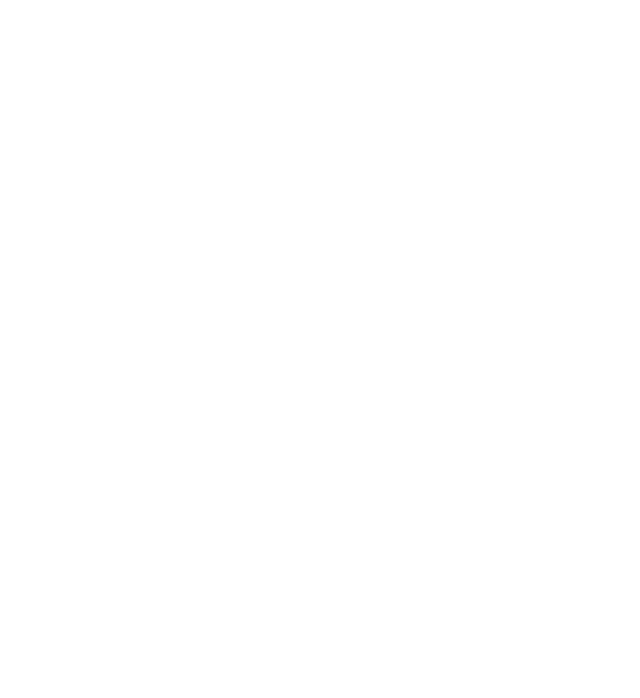
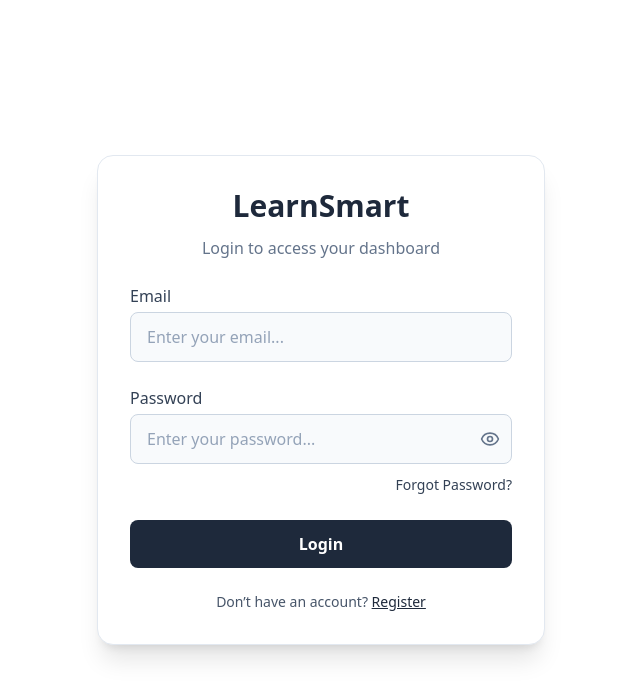
Before and after one commit to Jeionee/DC08-AI-Learning-Insight, a React (Vite) app in the folder fe/: page /login in a window 1280 px wide. Before the commit this address had no page. Shown: the top 698 px of the page, without its empty margins (319-959 px from the left). Built offline with nearby package versions, Linux system fonts and the light colour scheme.

Commit message:
menambahkan fitur login

```diff
--- a/fe/src/App.jsx
+++ b/fe/src/App.jsx
@@ -1,13 +1,16 @@
 import React, { useState, useEffect } from "react";
-import { BrowserRouter, Routes, Route } from "react-router-dom";
+import { BrowserRouter, Routes, Route, Navigate } from "react-router-dom";
 
 import DashboardLayout from "./layout/DashboardLayout";
 import Dashboard from "./components/Dashboard";
 import Profile from "./pages/Profile";
+import Login from "./pages/LoginPage";
 
 const App = () => {
   const [learningData, setLearningData] = useState(null);
+  const [isLoggedIn, setIsLoggedIn] = useState(false);
 
+  // Simulasi data (mock)
   useEffect(() => {
     const mockData = {
       user: {
@@ -107,17 +110,38 @@
   return (
     <BrowserRouter>
       <Routes>
+
+        {/* LOGIN */}
+        <Route
+          path="/login"
+          element={
+            isLoggedIn ? (
+              <Navigate to="/dashboard" replace />
+            ) : (
+              <Login onLogin={() => setIsLoggedIn(true)} />
+            )
+          }
+        />
+
+        {/* PROTECTED ROUTES */}
         <Route
           path="/"
-          element={<DashboardLayout student={learningData.user} />}
+          element={
+            isLoggedIn ? (
+              <DashboardLayout
+                student={learningData.user}
+                onLogout={() => setIsLoggedIn(false)}
+              />
+            ) : (
+              <Navigate to="/login" replace />
+            )
+          }
         >
-          <Route index element={<Dashboard data={learningData} />} />
+          <Route index element={<Navigate to="/dashboard" replace />} />
           <Route path="dashboard" element={<Dashboard data={learningData} />} />
-          <Route
-            path="profile"
-            element={<Profile user={learningData.user} />}
-          />
+          <Route path="profile" element={<Profile user={learningData.user} />} />
         </Route>
+
       </Routes>
     </BrowserRouter>
   );
--- a/fe/src/components/Dashboard.jsx
+++ b/fe/src/components/Dashboard.jsx
@@ -44,7 +44,7 @@
 	};
 
 	return (
-		<div className="ml-64 flex-1 p-8">
+		<div className="flex-1 p-8">
 			{/* Header */}
 			<div className="flex justify-between items-center mb-8">
 				<h1 className="text-3xl font-bold text-gray-900">Dashboard</h1>
--- a/fe/src/components/Navbar.jsx
+++ b/fe/src/components/Navbar.jsx
@@ -1,10 +1,18 @@
 import { useState } from "react";
+import { Link, useNavigate } from "react-router-dom";
 
-export default function Navbar({ toggleSidebar, student }) {
+export default function Navbar({ toggleSidebar, student, onLogout }) {
   const [open, setOpen] = useState(false);
+  const navigate = useNavigate();
+
+  const handleLogout = () => {
+    onLogout();
+    navigate("/login");
+  }
 
   return (
     <div className="w-full h-16 bg-white shadow fixed top-0 left-0 z-50 flex items-center px-6">
+
       {/* HAMBURGER BUTTON */}
       <button
         onClick={toggleSidebar}
@@ -16,8 +24,10 @@
       {/* LOGO */}
       <h1 className="text-2xl font-bold text-gray-800">LeanSmart</h1>
 
-      {/* RIGHT PROFILE */}
+      {/* RIGHT PROFILE DROPDOWN */}
       <div className="ml-auto relative">
+
+        {/* Profile toggle */}
         <div
           className="flex items-center space-x-3 cursor-pointer"
           onClick={() => setOpen(!open)}
@@ -25,24 +35,28 @@
           <div className="w-10 h-10 bg-blue-600 rounded-full flex items-center justify-center text-white font-semibold">
             {student?.name?.charAt(0) || "U"}
           </div>
+
           <span className="text-gray-700 font-medium">
             {student?.name || "User"}
           </span>
         </div>
 
-        {/* DROPDOWN */}
+        {/* DROPDOWN MENU */}
         {open && (
           <div className="absolute right-0 mt-3 w-40 bg-white border rounded-xl shadow-lg z-50">
-            <a
-              href="/profile"
+
+            {/* PROFILE */}
+            <Link
+              to="/profile"
               className="block px-4 py-2 text-gray-700 hover:bg-gray-100"
             >
               Profile
-            </a>
+            </Link>
 
+            {/* LOGOUT */}
             <button
               className="block w-full text-left px-4 py-2 text-red-500 hover:bg-gray-100"
-              onClick={() => console.log("Logout")}
+              onClick={handleLogout}
             >
               Logout
             </button>
--- a/fe/src/layout/DashboardLayout.jsx
+++ b/fe/src/layout/DashboardLayout.jsx
@@ -3,7 +3,7 @@
 import Sidebar from "../components/Sidebar";
 import { Outlet } from "react-router-dom";
 
-export default function DashboardLayout({ student }) {
+export default function DashboardLayout({ student, onLogout }) {
   const [openSidebar, setOpenSidebar] = useState(true);
 
   return (
@@ -13,19 +13,16 @@
       <Navbar
         toggleSidebar={() => setOpenSidebar(!openSidebar)}
         student={student}
+        onLogout={onLogout}
       />
 
-      {/* WRAPPER */}
+      {/* CONTENT WRAPPER */}
       <div className="flex flex-1 pt-16">
-
-        {/* SIDEBAR */}
         <Sidebar open={openSidebar} />
-
-        {/* MAIN CONTENT */}
         <main
-          className={`flex-1 p-8 bg-gray-50 transition-all duration-300
-            ${openSidebar ? "ml-64" : "ml-0"}
-          `}
+          className={`flex-1 p-8 bg-gray-50 transition-all duration-300 ${
+            openSidebar ? "ml-64" : "ml-0"
+          }`}
         >
           <Outlet />
         </main>
--- /dev/null
+++ b/fe/src/pages/LoginPage.jsx
@@ -0,0 +1,106 @@
+import { useState } from "react";
+import { Eye, EyeOff } from "lucide-react";
+
+export default function Login({ onLogin }) {
+  const [email, setEmail] = useState("");
+  const [password, setPassword] = useState("");
+  const [showPassword, setShowPassword] = useState(false);
+  const [error, setError] = useState("");
+
+  const handleLogin = (e) => {
+    e.preventDefault();
+
+    if (!email || !password) {
+      setError("Email dan password wajib diisi");
+      return;
+    }
+
+    onLogin();
+  };
+
+  return (
+    <div className="min-h-screen flex items-center justify-center bg-white p-6">
+      <div className="w-full max-w-md bg-white rounded-2xl shadow-xl p-8 border border-slate-200">
+
+        <h1 className="text-3xl font-bold text-slate-800 text-center mb-3">
+          LearnSmart
+        </h1>
+
+        <p className="text-center text-slate-500 mb-6">
+          Login to access your dashboard
+        </p>
+
+        {error && (
+          <p className="text-red-500 text-sm text-center mb-3">{error}</p>
+        )}
+
+        <form onSubmit={handleLogin} className="space-y-6">
+
+          {/* Email */}
+          <div>
+            <label className="block text-slate-700 mb-1 font-medium">
+              Email
+            </label>
+            <input
+              type="email"
+              className="w-full px-4 py-3 rounded-lg bg-slate-50 border border-slate-300 text-slate-700 placeholder-slate-400 focus:border-slate-700 focus:ring-2 focus:ring-slate-400 outline-none"
+              placeholder="Enter your email..."
+              value={email}
+              onChange={(e) => setEmail(e.target.value)}
+            />
+          </div>
+
+          {/* Password */}
+          <div>
+            <label className="block text-slate-700 mb-1 font-medium">
+              Password
+            </label>
+
+            <div className="relative">
+              <input
+                type={showPassword ? "text" : "password"}
+                className="w-full px-4 py-3 pr-12 rounded-lg bg-slate-50 border border-slate-300 text-slate-700 placeholder-slate-400 focus:border-slate-700 focus:ring-2 focus:ring-slate-400 outline-none"
+                placeholder="Enter your password..."
+                value={password}
+                onChange={(e) => setPassword(e.target.value)}
+              />
+
+              {/* Eye Icon */}
+              <button
+                type="button"
+                onClick={() => setShowPassword(!showPassword)}
+                className="absolute inset-y-0 right-3 flex items-center text-slate-500 hover:text-slate-700"
+              >
+                {showPassword ? <EyeOff size={20} /> : <Eye size={20} />}
+              </button>
+            </div>
+
+            {/* Forgot Password */}
+            <p className="text-right mt-2">
+              <span className="text-slate-700 text-sm hover:underline cursor-pointer">
+                Forgot Password?
+              </span>
+            </p>
+          </div>
+
+          {/* Button */}
+          <button
+            type="submit"
+            className="w-full py-3 bg-slate-800 text-white font-semibold rounded-lg hover:bg-slate-900 active:scale-95 transition"
+          >
+            Login
+          </button>
+
+        </form>
+
+        <p className="text-center text-slate-600 text-sm mt-6">
+          Don’t have an account?{" "}
+          <span className="text-slate-800 underline cursor-pointer hover:text-slate-900 transition">
+            Register
+          </span>
+        </p>
+
+      </div>
+    </div>
+  );
+}
```
